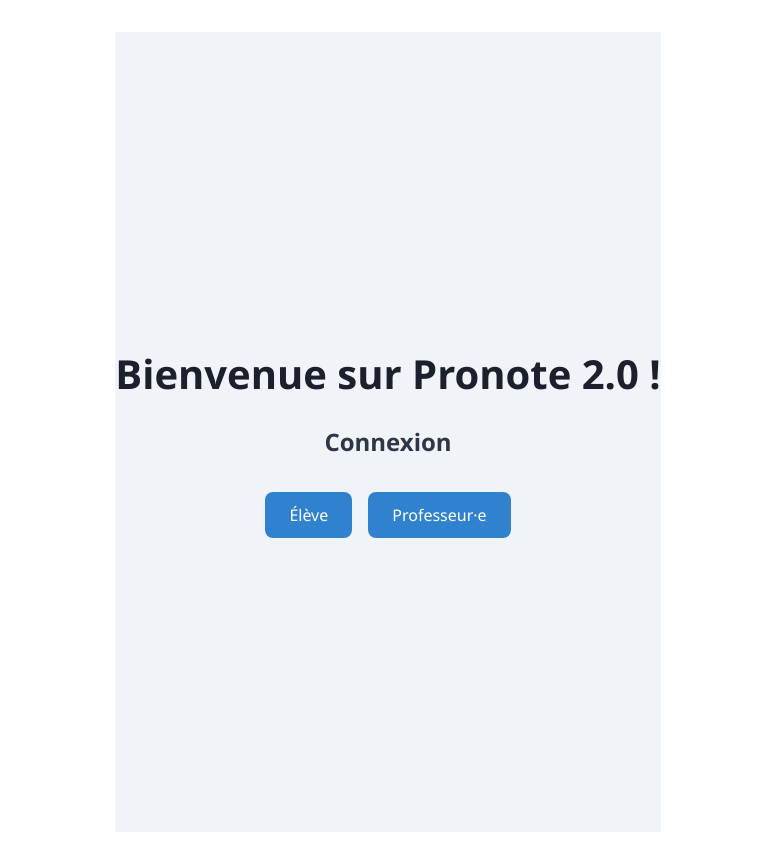
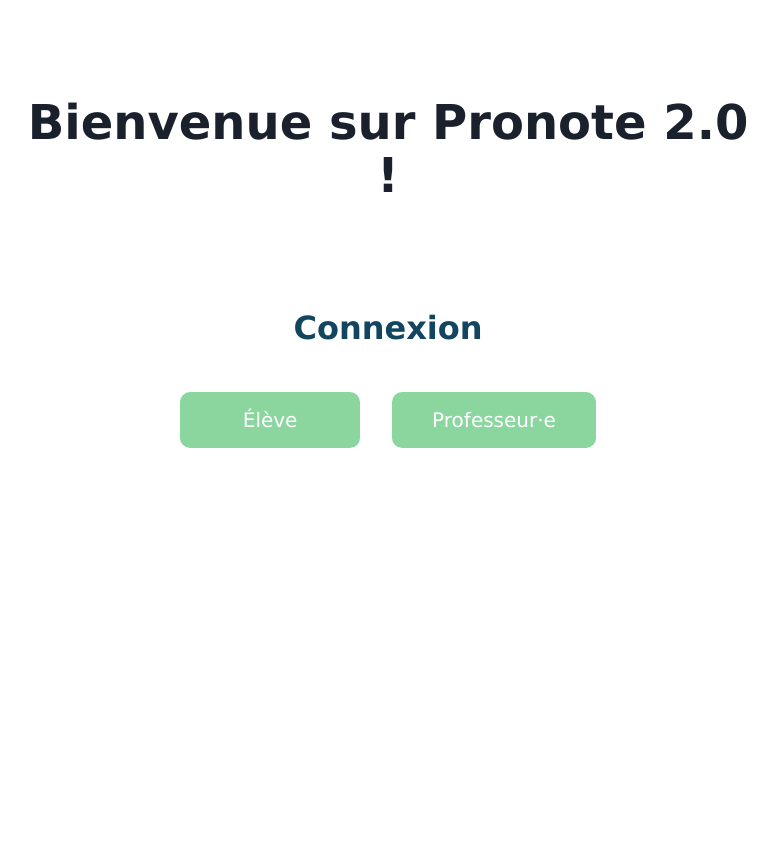
Before and after one commit to Turbul-e/GitHub_Pronote, a React (Vite) app in the folder dossier_REACT/: page / in a window 1280 px wide. Shown: the whole page, without its empty margins (252-1029 px from the left). Built offline with nearby package versions, Linux system fonts and the light colour scheme.

Commit message:
css et accueil

```diff
--- a/dossier_REACT/src/pages/PageAccueil.jsx
+++ b/dossier_REACT/src/pages/PageAccueil.jsx
@@ -5,10 +5,12 @@
     return (
         <div className="accueil-container">
             <h1 className="titre"> Bienvenue sur Pronote 2.0 !</h1>
-            <h2 className="sous-titre"> Connexion </h2>
-            <div className="boutons-groupés">
-                <button className="bouton-login">Élève</button>
-                <button className="bouton-login">Professeur·e</button>
+            <div className="contenu-central">
+                <h2 className="sous-titre">Connexion</h2>
+                <div className="boutons-groupés">
+                    <button className="bouton-login">Élève</button>
+                    <button className="bouton-login">Professeur·e</button>
+                </div>
             </div>
         </div>
     );
--- a/dossier_REACT/src/style/PageAccueil.css
+++ b/dossier_REACT/src/style/PageAccueil.css
@@ -2,40 +2,51 @@
     display: flex;
     flex-direction: column;
     align-items: center;
-    justify-content: center;
+    /* justify-content: center; */
     height: 100vh;
-    background-color: #f0f4f8;
-    font-family: 'Segoe UI', Tahoma, Geneva, Verdana, sans-serif;
-  }
-
+    max-width: 800px;
+    margin: 0 auto;
+    padding: 2rem;
+    font-family: 'Lucida Sans', 'Lucida Sans Regular', 'Lucida Grande', 'Lucida Sans Unicode', Geneva, Verdana, sans-serif;
+    box-sizing: border-box;
+}
   .titre {
-    font-size: 2.5rem;
+    font-size: 3rem;
     color: #1a202c;
-    margin-bottom: 0.5rem;
+    margin-bottom: 1.75rem;
   }
 
   .sous-titre {
-    font-size: 1.5rem;
-    color: #2d3748;
-    margin-bottom: 2rem;
+    font-size: 2rem;
+    color: #124660;
+    margin-bottom: 2.5rem;
+  }
+
+  .contenu-central {
+    margin-top: 3rem;
+    display: flex;
+    flex-direction: column;
+    align-items: center;
   }
 
   .boutons-groupés {
     display: flex;
-    gap: 1rem;
+    gap: 2rem;
   }
 
   .bouton-login {
-    padding: 0.75rem 1.5rem;
-    font-size: 1rem;
+    padding: 1rem 2.5rem;
+    font-size: 1.25rem;
     border: none;
-    border-radius: 8px;
-    background-color: #3182ce;
+    border-radius: 10px;
+    background-color: #8BD59E;
     color: white;
     cursor: pointer;
-    transition: background-color 0.3s ease;
+    transition: background-color 0.3s ease, transform 0.2s;
+    min-width: 180px;
   }
 
   .bouton-login:hover {
-    background-color: #2b6cb0;
+    background-color: #1B9476;
+    transform: scale(1.05);
   }
```
